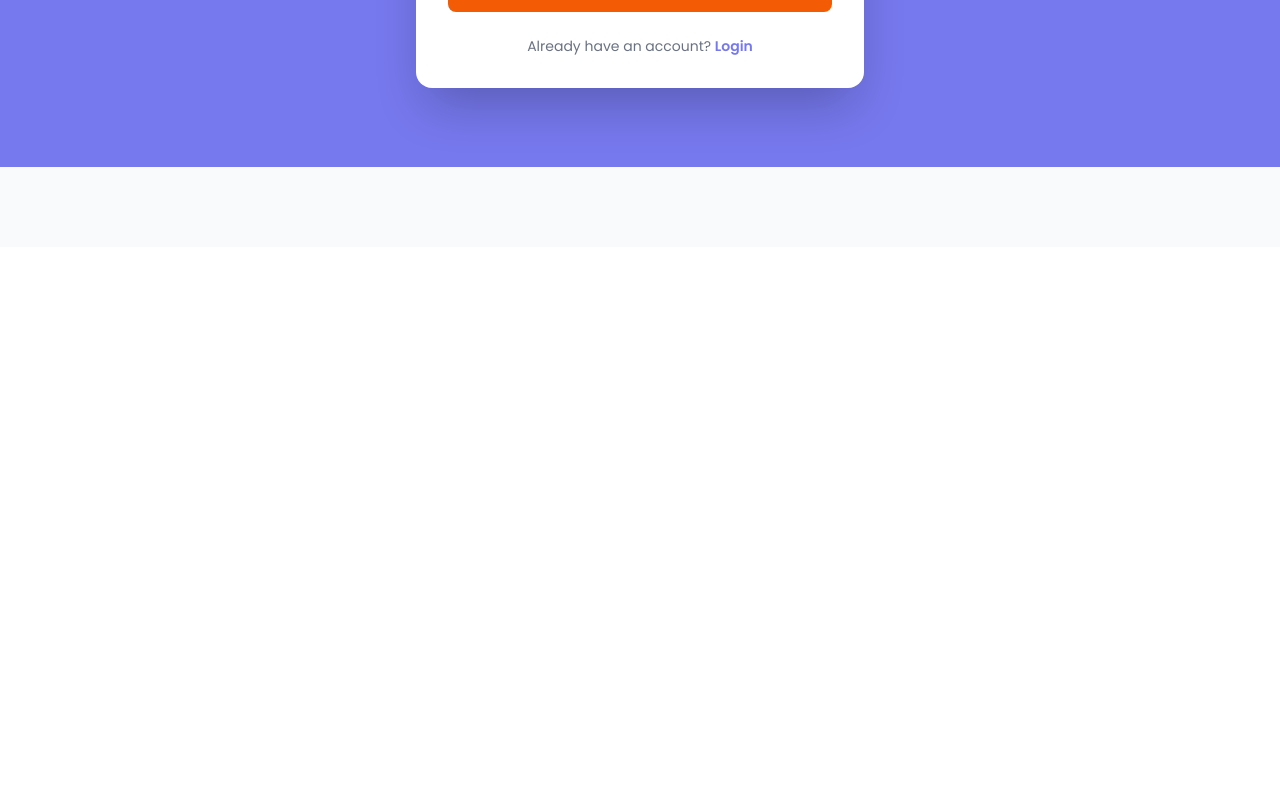
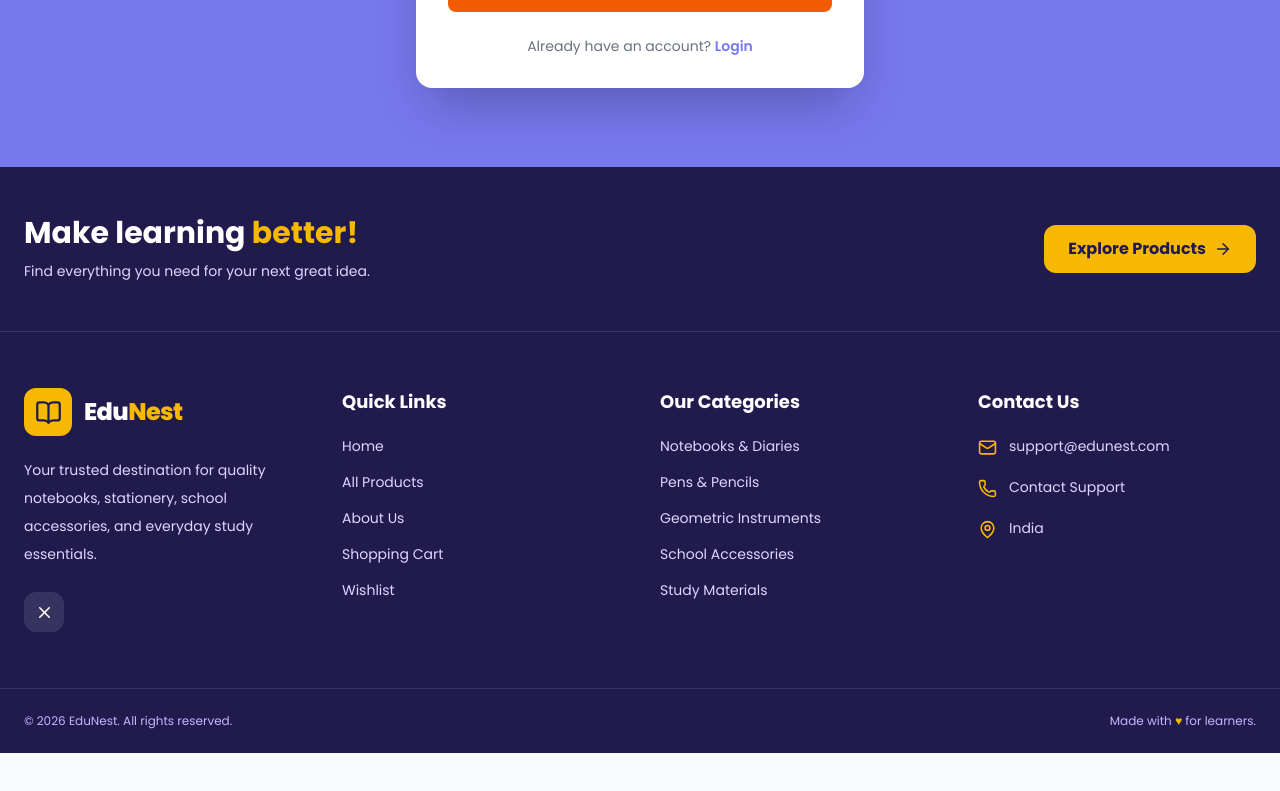
Before and after one commit to opmmansoor/E-Commerce-EduNest, a React (Vite) app in the folder EduNest/: page /register in a window 1280 px wide. Shown: the part 713-1504 px from the top of the page. Before the commit the page ends 960 px from the top, so only its background shows below. Built offline with nearby package versions, Linux system fonts and the light colour scheme; data requests are answered from the project's data file.

Commit message:
Footer Added

```diff
--- a/EduNest/data/db.json
+++ b/EduNest/data/db.json
@@ -382,14 +382,6 @@
       "id": "PicfNq3Bu6U"
     },
     {
-      "productId": "6",
-      "name": "Sticky Notes",
-      "image": "/Products/Books/sticky6.jpg",
-      "category": "Notebooks",
-      "price": 40,
-      "id": "rvrRZSqd62g"
-    },
-    {
       "productId": "13",
       "name": "Geometry Box",
       "image": "/Products/Box/box1.jpg",
--- /dev/null
+++ b/EduNest/src/Pages/user/Components/Footer.jsx
@@ -0,0 +1,175 @@
+
+import React from "react";
+import { Link } from "react-router-dom";
+import {
+  BookOpen,
+  Mail,
+  Phone,
+  MapPin,
+  ArrowRight,
+  X,
+} from "lucide-react";
+
+function Footer() {
+  return (
+    <footer className="bg-[#211B4D] text-white">
+
+      {/* Newsletter Section */}
+      <div className="border-b border-white/10">
+        <div className="mx-auto flex max-w-7xl flex-col items-center justify-between gap-6 px-6 py-12 md:flex-row">
+          <div>
+            <h2 className="text-2xl font-bold sm:text-3xl">
+              Make learning <span className="text-[#F7B801]">better!</span>
+            </h2>
+            <p className="mt-2 text-sm leading-6 text-violet-200">
+              Find everything you need for your next great idea.
+            </p>
+          </div>
+
+          <Link
+            to="/products"
+            className="inline-flex items-center gap-2 rounded-xl bg-[#F7B801] px-6 py-3 font-bold text-[#211B4D] transition hover:-translate-y-1 hover:bg-yellow-300"
+          >
+            Explore Products <ArrowRight size={18} />
+          </Link>
+        </div>
+      </div>
+
+      {/* Main Footer */}
+      <div className="mx-auto grid max-w-7xl grid-cols-1 gap-10 px-6 py-14 sm:grid-cols-2 lg:grid-cols-4">
+
+        {/* Brand */}
+        <div>
+          <Link to="/home" className="inline-flex items-center gap-3">
+            <div className="flex h-12 w-12 items-center justify-center rounded-xl bg-[#F7B801] text-[#211B4D]">
+              <BookOpen size={27} />
+            </div>
+
+            <span className="text-2xl font-extrabold tracking-tight">
+              Edu<span className="text-[#F7B801]">Nest</span>
+            </span>
+          </Link>
+
+          <p className="mt-5 max-w-xs text-sm leading-7 text-violet-200">
+            Your trusted destination for quality notebooks, stationery,
+            school accessories, and everyday study essentials.
+          </p>
+
+          <div className="mt-6 flex gap-3">
+            {/* <a
+              href="https://www.instagram.com/"
+              target="_blank"
+              rel="noreferrer"
+              aria-label="Instagram"
+              className="flex h-10 w-10 items-center justify-center rounded-xl bg-white/10 transition hover:bg-[#F7B801] hover:text-[#211B4D]"
+            >
+              <Instagram size={19} />
+            </a> */}
+
+            <a
+              href="https://www.X.com/"
+              target="_blank"
+              rel="noreferrer"
+              aria-label="X"
+              className="flex h-10 w-10 items-center justify-center rounded-xl bg-white/10 transition hover:bg-[#F7B801] hover:text-[#211B4D]"
+            >
+              <X size={19} />
+            </a>
+          </div>
+        </div>
+
+        {/* Quick Links */}
+        <div>
+          <h3 className="text-lg font-bold">Quick Links</h3>
+          <div className="mt-5 flex flex-col gap-4 text-sm text-violet-200">
+            <Link to="/home" className="transition hover:text-[#F7B801]">
+              Home
+            </Link>
+            <Link to="/products" className="transition hover:text-[#F7B801]">
+              All Products
+            </Link>
+            <Link to="/about" className="transition hover:text-[#F7B801]">
+              About Us
+            </Link>
+            <Link to="/Cart" className="transition hover:text-[#F7B801]">
+              Shopping Cart
+            </Link>
+            <Link to="/wishlist" className="transition hover:text-[#F7B801]">
+              Wishlist
+            </Link>
+          </div>
+        </div>
+
+        {/* Categories */}
+        <div>
+          <h3 className="text-lg font-bold">Our Categories</h3>
+          <div className="mt-5 flex flex-col gap-4 text-sm text-violet-200">
+            <Link to="/products" className="transition hover:text-[#F7B801]">
+              Notebooks & Diaries
+            </Link>
+            <Link to="/products" className="transition hover:text-[#F7B801]">
+              Pens & Pencils
+            </Link>
+            <Link to="/products" className="transition hover:text-[#F7B801]">
+              Geometric Instruments
+            </Link>
+            <Link to="/products" className="transition hover:text-[#F7B801]">
+              School Accessories
+            </Link>
+            <Link to="/products" className="transition hover:text-[#F7B801]">
+              Study Materials
+            </Link>
+          </div>
+        </div>
+
+        {/* Contact */}
+        <div>
+          <h3 className="text-lg font-bold">Contact Us</h3>
+
+          <div className="mt-5 flex flex-col gap-5 text-sm text-violet-200">
+            <div className="flex items-start gap-3">
+              <Mail size={19} className="mt-0.5 shrink-0 text-[#F7B801]" />
+              <a
+                href="mailto:support@edunest.com"
+                className="break-all transition hover:text-[#F7B801]"
+              >
+                support@edunest.com
+              </a>
+            </div>
+
+            <div className="flex items-start gap-3">
+              <Phone size={19} className="mt-0.5 shrink-0 text-[#F7B801]" />
+              <a
+                href="tel:+910000000000"
+                className="transition hover:text-[#F7B801]"
+              >
+                Contact Support
+              </a>
+            </div>
+
+            <div className="flex items-start gap-3">
+              <MapPin size={19} className="mt-0.5 shrink-0 text-[#F7B801]" />
+              <p>India</p>
+            </div>
+          </div>
+        </div>
+      </div>
+
+      {/* Copyright */}
+      <div className="border-t border-white/10">
+        <div className="mx-auto flex max-w-7xl flex-col items-center justify-between gap-4 px-6 py-6 text-center text-xs text-violet-300 sm:flex-row sm:text-left">
+          <p>
+            © {new Date().getFullYear()} EduNest. All rights reserved.
+          </p>
+
+          <p>
+            Made with <span className="text-[#F7B801]">♥</span> for learners.
+          </p>
+        </div>
+      </div>
+
+    </footer>
+  );
+}
+
+export default Footer;
--- a/EduNest/src/Pages/user/Pages/Home.jsx
+++ b/EduNest/src/Pages/user/Pages/Home.jsx
@@ -3,6 +3,7 @@ import Hero from "../Components/Hero";
 import ProductCard from "../Components/ProductCard";
 import { ArrowRight,NotebookIcon,BookOpen,Pencil,GraduationCap, Notebook } from "lucide-react";
 import ProductCarousel from "../Components/ProductCarousel";
+import Footer from "../Components/Footer";
 
 
 function Home() {
@@ -33,6 +34,7 @@ function Home() {
 
   return (
     <main className="min-h-screen bg-[#FAF8FF]">
+
       <div>
        <div className="w-full">
         <img
@@ -255,6 +257,9 @@ function Home() {
         </div>
       </section>
 
+{/* Footer */}
+      {/* <Footer />     */}
+
     </main>
   );
 }
--- a/EduNest/src/Pages/user/Pages/Wishlist.jsx
+++ b/EduNest/src/Pages/user/Pages/Wishlist.jsx
@@ -1,4 +1,4 @@
-import React from 'react'
+import React, { useState } from 'react'
 import { ArrowRight, Heart, ShoppingCart, Trash2 } from 'lucide-react';
 import { Link } from 'react-router-dom';
 import { useMutation, useQuery, useQueryClient } from '@tanstack/react-query';
--- a/EduNest/src/layouts/UserLayout.jsx
+++ b/EduNest/src/layouts/UserLayout.jsx
@@ -1,6 +1,7 @@
 import React from 'react'
 import Navbar from '../Pages/user/Components/Navbar'
 import { Outlet } from 'react-router-dom'
+import Footer from '../Pages/user/Components/Footer'
 
 function UserLayout() {
   return (
@@ -13,6 +14,7 @@ function UserLayout() {
         <Outlet/>
       </main>
 
+        <Footer />
 
     </div>
   )
```
